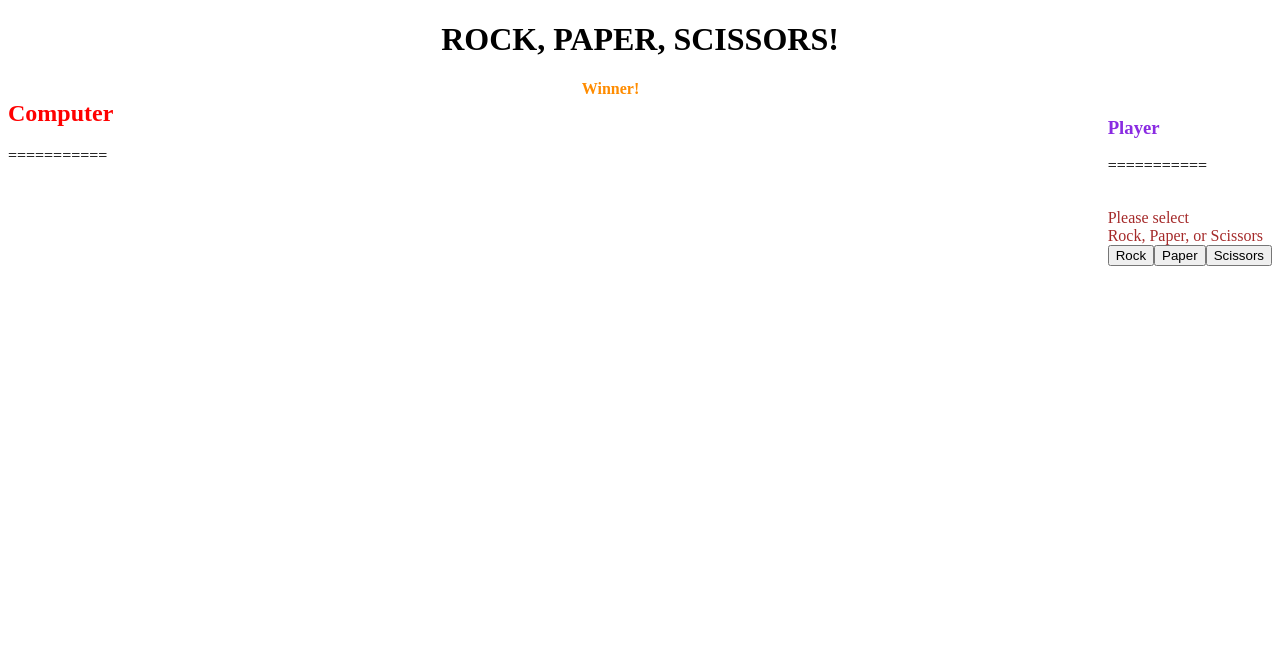
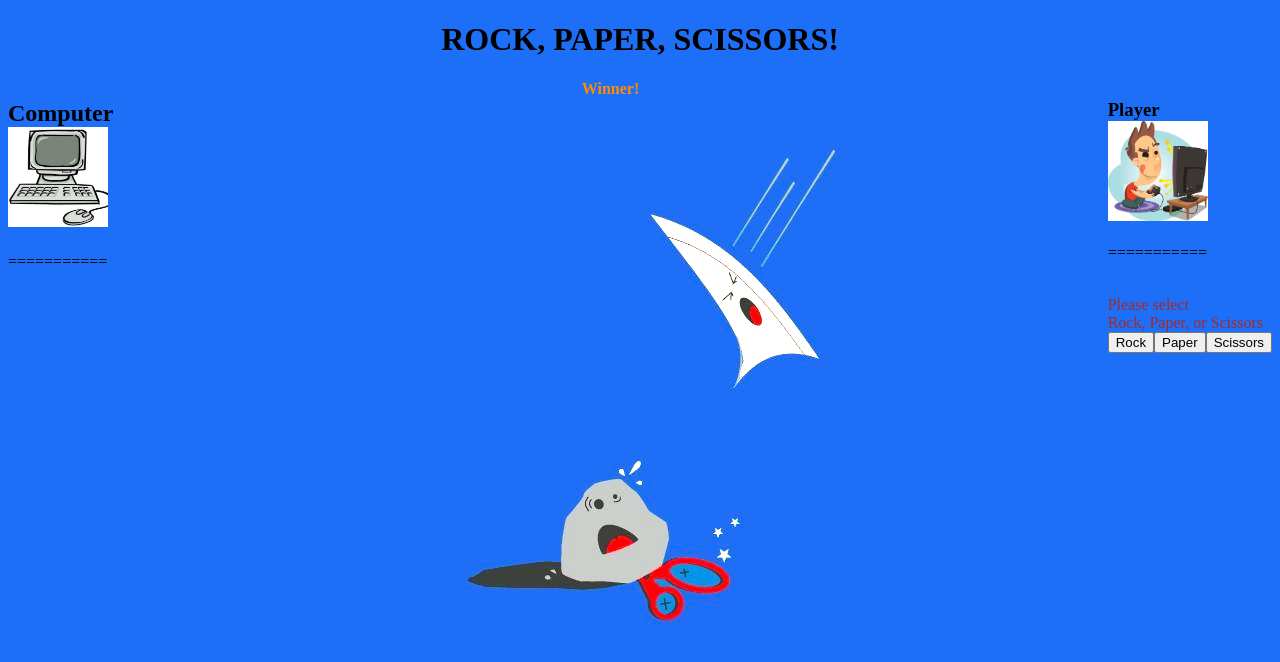
Before and after one commit to solfinder3/R.P.S, a plain HTML site: page index.html in a window 1280 px wide. Drawn offline with Linux system fonts and the light colour scheme.

Commit message:
added background and pictures

```diff
--- a/game.js
+++ b/game.js
@@ -4,6 +4,9 @@
   var comDisplay = document.getElementById("comdisplay");
   var userDisplay = document.getElementById("userdisplay");
 var inner = document.getElementById("inner");
+
+
+
 
 myRock.addEventListener("click", function() {
   console.log("rock")
@@ -65,6 +68,6 @@ function winner(computer, user) {
 {/* <scoreboard>
   if comDisplay = case "rs", "pr", "sp"
   then com scores 1 point
-  else
+  elseif
   user = 1 point
 </scoreboard> */}
--- a/index.html
+++ b/index.html
@@ -6,18 +6,23 @@
   <title>RPS</title>
   <link rel="stylesheet" href="styles.css">
 </head>
+
 <h1>ROCK, PAPER, SCISSORS!</h1>
 
 <body>
+
   <divcom>
-    <h2>Computer</h2>
+    <h2>Computer
+    </br>
+    <img class=computerrps src="images/Computerrps.jpg"></h2>
     <p id="comdisplay"></p>
     <p>===========</p>
   </divcom>
 
   <divplayer>
-    <br>
-    <h3>Player</h3>
+    <h3>Player
+    </br>
+    <img class=playerrps src="images/playerrps.jpg"></h3>
     <div id="userdisplay"></div>
     <p>===========</p>
     <br>
--- a/styles.css
+++ b/styles.css
@@ -1,12 +1,35 @@
+html {
+  background-image: url("./images/backgroundrps.png");
+  height: 100vh;
+  width: 100vw;
+  background-position-x: 0px;
+  position: relative;
+  background-size: contain;
+  background-attachment: fixed;
+  background-repeat: no-repeat;
+  background-color: rgb(28, 108, 243);
+}
+
 h1 {
   text-align: center;
 }
+
 h2{
-  color: red;
+  color:black;
+}
+
+h2 .computerrps {
+  height: 100px;
+  width: 100px;
 }
 
 h3{
-  color: blueviolet;
+  color:black;
+}
+
+h3 .playerrps {
+  height: 100px;
+  width: 100px;
 }
 
 p1{
@@ -22,10 +45,6 @@ divwinner {
   text-align: center;
 }
 
-divwinner.p {
-
-}
-
 divplayer {
   float: right;
 }
```
Also changed, not shown: images/Computerrps.jpg (added), images/backgroundrps.png (added), images/playerrps.jpg (added).
